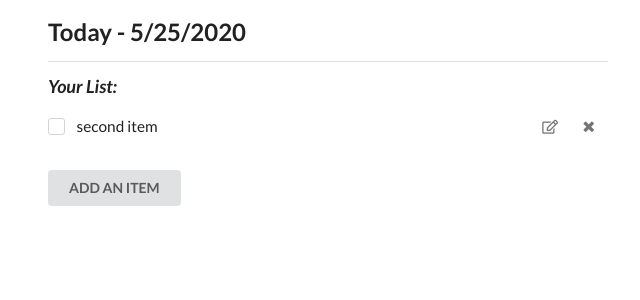
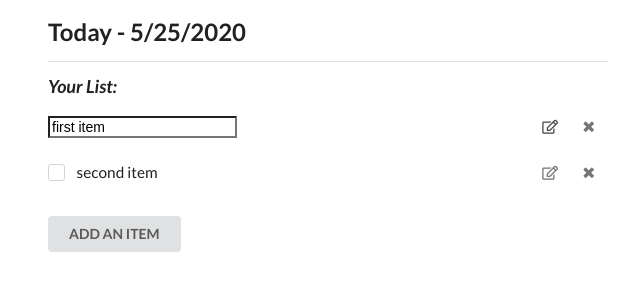
Before and after one commit to dgrayboff/react-todo-app, a React (Create React App) app: page / in a window 1280 px wide. Both pictures are taken after a click on the button 862 px from the left and 126 px from the top of the page. Shown: the top 300 px of the page, without its empty margins (312-952 px from the left). Built offline with nearby package versions, Linux system fonts and the light colour scheme.

Commit message:
big component changes. Added in Button, EditListItem, and Form components. Separated button and form into own components to be used in NewItem and then in Edit Item component.

```diff
--- a/src/components/App.js
+++ b/src/components/App.js
@@ -5,10 +5,8 @@ import AddItem from './AddItem';
 
 class App extends React.Component {
   state = {
-    items: [
-      'first item',
-      'second item'
-    ],
+    items: ['first item', 'second item'],
+    // itemEdited: null,
   };
 
   onSaveSubmit = (newItem) => {
@@ -25,12 +23,18 @@ class App extends React.Component {
     });
   };
 
+  // onEditItem = (itemToEdit) => {
+  //   console.log('App - onEditItem: ', itemToEdit);
+  //   this.setState({ itemEdited: itemToEdit });
+  // };
+
   render() {
     return (
       <div className="ui container app">
         <List
           items={this.state.items}
           onRemoveItem={this.onRemoveItem}
+          // onEditItem={this.onEditItem}
         />
         <AddItem onSaveSubmit={this.onSaveSubmit} />
       </div>
--- /dev/null
+++ b/src/components/Button.js
@@ -0,0 +1,15 @@
+import React from 'react';
+
+const Button = ({ onClick, className, type, children }) => {
+  return (
+    <button
+      onClick={onClick}
+      className={`ui button ${className || ''}`}
+      type={type}
+    >
+      {children}
+    </button>
+  );
+};
+
+export default Button;
--- /dev/null
+++ b/src/components/EditListItem.js
@@ -0,0 +1,13 @@
+import React from 'react';
+// import NewItem from './NewItem';
+
+const EditListItem = (props) => {
+  console.log('EditListItem props: ', props);
+  return (
+    <div>
+      <input type="text" value={props.itemValue}/>
+    </div>
+  );
+};
+
+export default EditListItem;
--- /dev/null
+++ b/src/components/Form.js
@@ -0,0 +1,17 @@
+import React from 'react';
+
+const Form = (props) => {
+  return (
+    <form className="ui form">
+      <input
+        onChange={props.onChange}
+        value={props.value}
+        type="text"
+        placeholder={props.placeholder}
+      />
+      {props.children}
+    </form>
+  );
+};
+
+export default Form;
--- a/src/components/List.js
+++ b/src/components/List.js
@@ -11,13 +11,14 @@ const currDate = () => {
   return `${month}/${day}/${year}`;
 };
 
-const List = ({ items, onRemoveItem, handleCheck }) => {
+const List = ({ items, onRemoveItem, onEditItem, handleCheck }) => {
   const renderedList = items.map((item) => {
     return (
       <ListItem
         item={item}
         key={item.toString()}
         onRemoveItem={() => onRemoveItem(item)}
+        onEditItem={() => onEditItem(item)}
       />
     );
   });
--- a/src/components/ListItem.js
+++ b/src/components/ListItem.js
@@ -1,9 +1,11 @@
 import React from 'react';
 import '../styles/ListItem.css';
+import EditListItem from './EditListItem';
 
 class ListItem extends React.Component {
   state = {
     checked: false,
+    edit: false,
   };
 
   handleCheckClick = () => {
@@ -13,11 +15,23 @@ class ListItem extends React.Component {
     });
   };
 
+  handleEditItem = () => {
+    console.log('ListItem - handleEditItem');
+    this.setState({
+      edit: !this.state.edit,
+    });
+  };
+
   render() {
     const { item, onRemoveItem } = this.props;
+    console.log('ListItem props: ', this.props);
 
     return (
       <li className="list-item">
+        <div className="list-item-inner">
+          {this.state.edit ? (
+            <EditListItem itemValue={item} />
+          ) : (
             <div className="ui checkbox">
               <input
                 type="checkbox"
@@ -27,10 +41,11 @@ class ListItem extends React.Component {
               />
               <label>{item}</label>
             </div>
+          )}
 
           <div className="ui icon buttons">
             <button
-            onClick={onRemoveItem}
+              onClick={this.handleEditItem}
               className="ui basic button"
               type="button"
             >
@@ -44,6 +59,7 @@ class ListItem extends React.Component {
               <i className="close icon"></i>
             </button>
           </div>
+        </div>
       </li>
     );
   }
--- a/src/components/NewItem.js
+++ b/src/components/NewItem.js
@@ -1,33 +1,23 @@
 import React from 'react';
 import '../styles/NewItem.css';
+import Button from './Button';
+import Form from './Form';
 
 const NewItem = (props) => {
   return (
     <div className="ui input new-item">
-      <form className="ui form">
-        <input
-          onChange={props.onSaveInputChange}
-          value={props.newItem}
-          type="text"
-          placeholder="Add new item"
-        />
-
-        <button
-          onClick={props.onSaveSubmit}
-          className="ui green button"
-          type="submit"
-        >
+      <Form
+        onChange={props.onSaveInputChange}
+        value={props.newItem}
+        placeholder="Add new item"
+      >
+        <Button onClick={props.onSaveSubmit} type="submit" className="green">
           Save Item
-        </button>
-
-        <button
-          onClick={props.onCancelClick}
-          className="ui button"
-          type="button"
-        >
+        </Button>
+        <Button onClick={props.onCancelClick} type="button">
           Cancel
-        </button>
-      </form>
+        </Button>
+      </Form>
     </div>
   );
 };
--- a/src/styles/ListItem.css
+++ b/src/styles/ListItem.css
@@ -1,6 +1,9 @@
 .list-item {
   list-style: none;
   padding: 5px 0px;
+}
+
+.list-item .list-item-inner {
   display: flex;
   align-items: center;
 }
@@ -14,6 +17,6 @@
   color: gray;
 }
 
-.list-item > .icon.buttons {
+.list-item .icon.buttons {
   margin-left: auto;
 }
```
Lines whose indentation alone changed are shown as unchanged.
